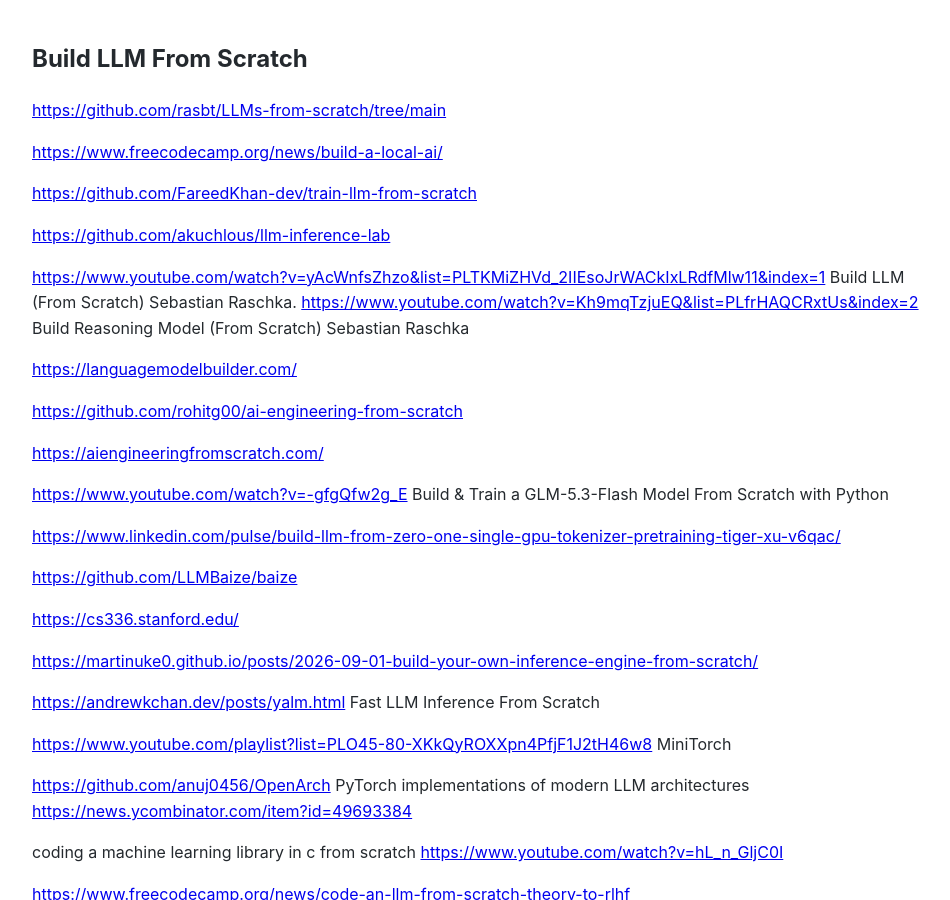
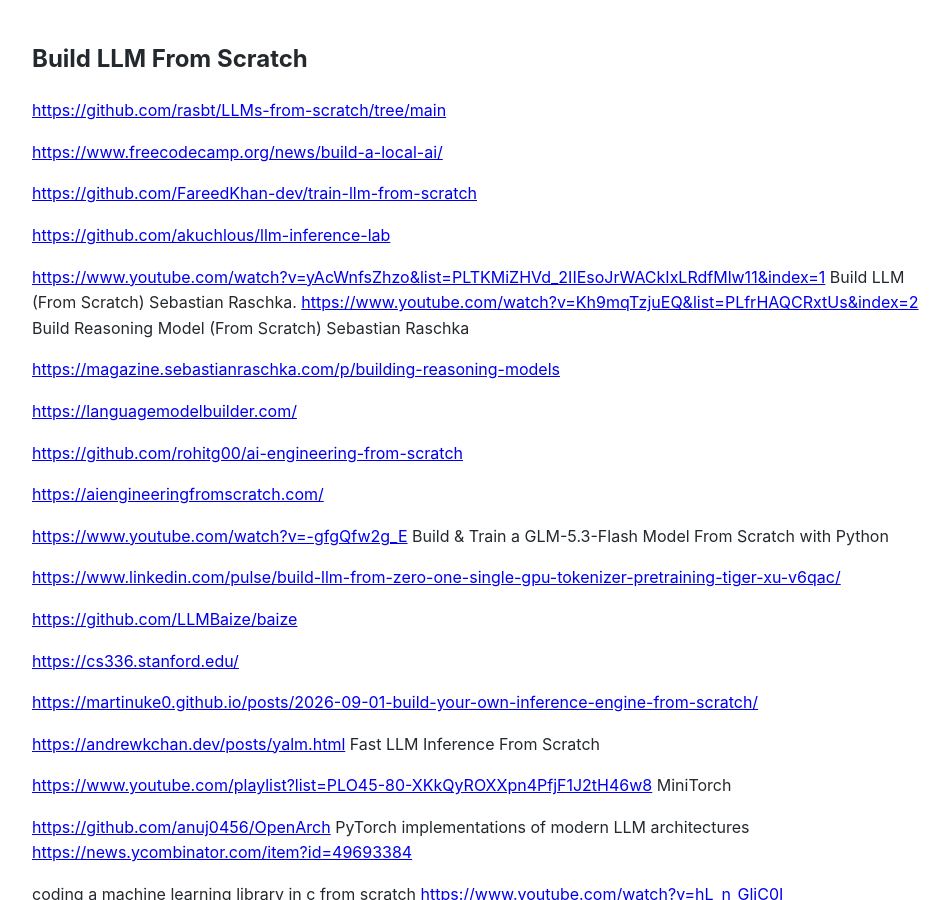
Before and after one commit to Michael-Lubinsky/michael-lubinsky.github.com, a Jekyll site: the page built from ml/from_scratch.md, in a window 1280 px wide and 900 px high. Shown: the whole window, without its empty margins (158-1108 px from the left). Built offline with Jekyll 4.4.1, drawn with Linux system fonts in a browser that asks for light colours; our own code applies the rules of GitHub Pages for plain Markdown files.

Commit message:
Add additional resources for building models

```diff
--- a/ml/from_scratch.md
+++ b/ml/from_scratch.md
@@ -12,6 +12,7 @@
  Build  LLM  (From Scratch) Sebastian Raschka.
 <https://www.youtube.com/watch?v=Kh9mqTzjuEQ&list=PLfrHAQCRxtUs&index=2> Build   Reasoning Model (From Scratch) Sebastian Raschka
 
+<https://magazine.sebastianraschka.com/p/building-reasoning-models>
 
 <https://languagemodelbuilder.com/>
 
```
